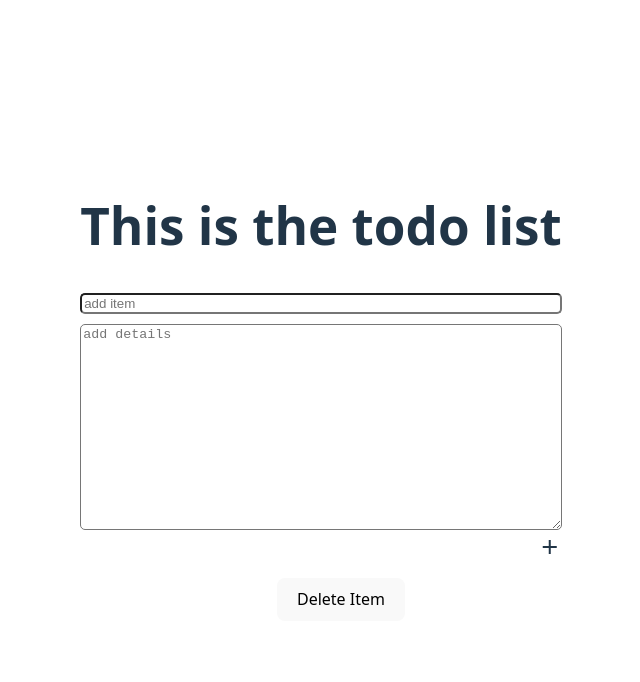
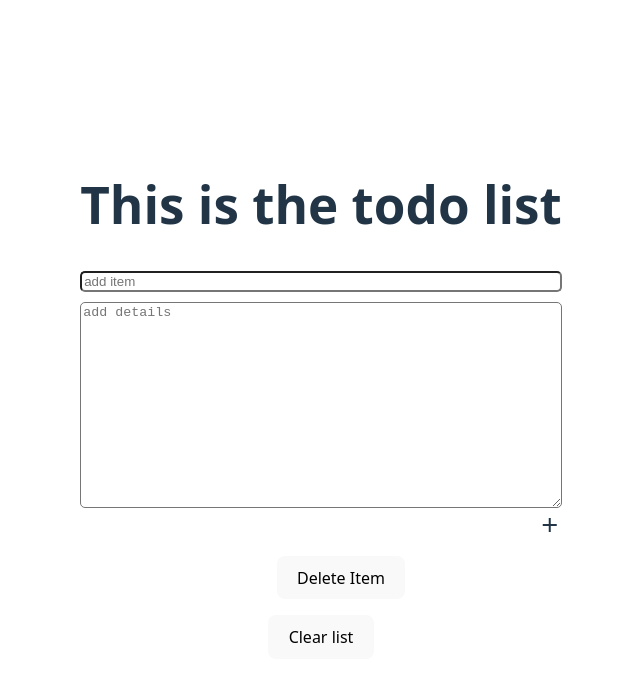
Before and after one commit to noHacksReq/TooMuchToDo, a Vue app in the folder project/: page / in a window 1280 px wide. Both pictures are taken after a click on the element "add". Shown: the top 682 px of the page, without its empty margins (319-959 px from the left). Built offline with nearby package versions, Linux system fonts and the light colour scheme.

Commit message:
added functionality to clear local storage

```diff
--- a/project/src/components/InputComponent.vue
+++ b/project/src/components/InputComponent.vue
@@ -20,9 +20,8 @@ function addToStore() {
     // setting arr
     localStorage.setItem("tempSavedArr", JSON.stringify(store.todoArr));
 
-    todoDesc.value = '';
+todoDesc.value = '';
     todoItem.value = '';
-
 }
 
 </script>
--- a/project/src/components/ListComponent.vue
+++ b/project/src/components/ListComponent.vue
@@ -25,6 +25,9 @@ const deleteItem = (i) => {
             <button @click="deleteItem(index)">Delete Item</button>
         </li>
     </ul>
+    <div v-show="store.todoArr.length">
+      <button @click="store.testAction()">Clear list</button>
+    </div>
   </section>
 
 </template>
--- a/project/stores/todoStore.ts
+++ b/project/stores/todoStore.ts
@@ -2,14 +2,21 @@ import { defineStore } from 'pinia';
 import { ref, computed, reactive } from 'vue';
 
 export const useTodoStore = defineStore('todos', () => {
-    const todoArr: Array = ref([]);
+    let todoArr: Array = ref([]);
 
     // check local storage and set todoArr with its value
     if(localStorage.getItem("tempSavedArr")) {
         todoArr.value = JSON.parse(localStorage.getItem("tempSavedArr"))
+    };
 
+
+    function testAction() {
+        todoArr.value = [];
+        todoArr = localStorage.clear();
     }
 
-    return { todoArr }
+
+    return { todoArr, testAction }
 }
+
 )
```
